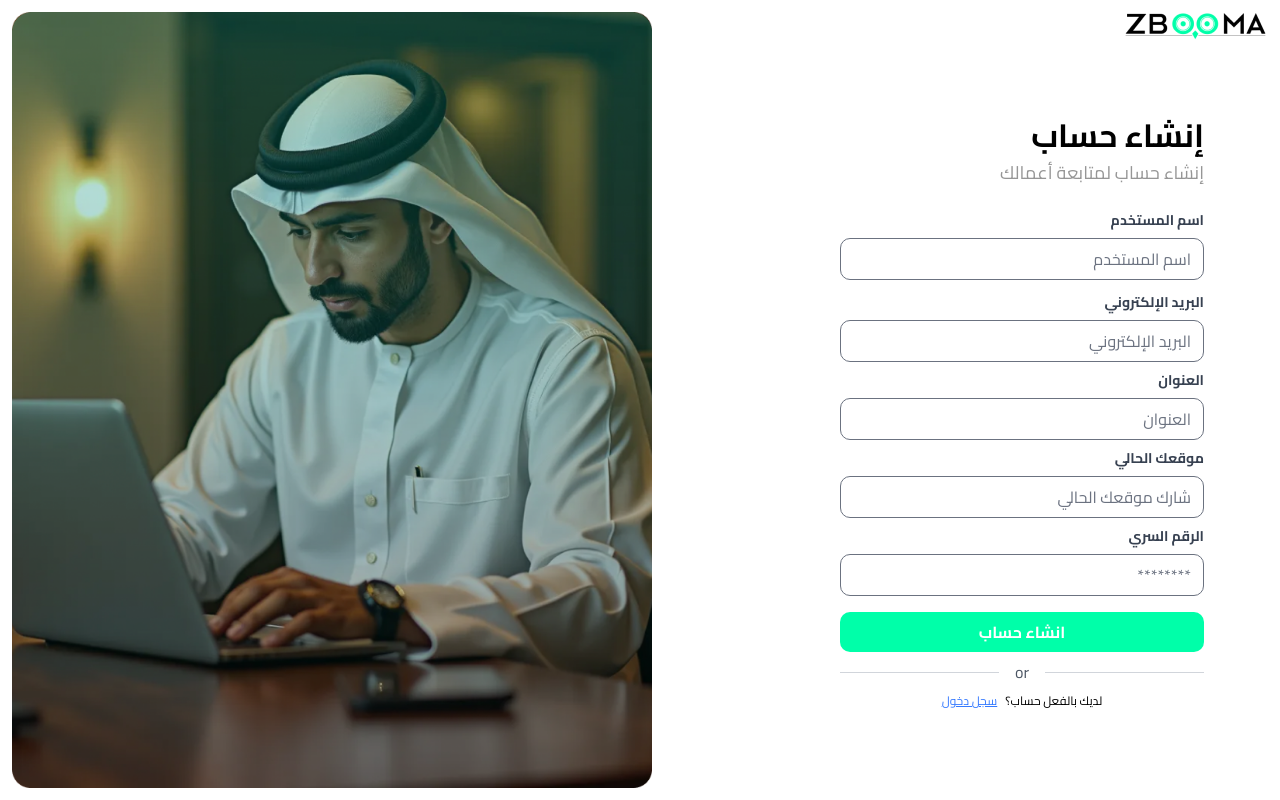
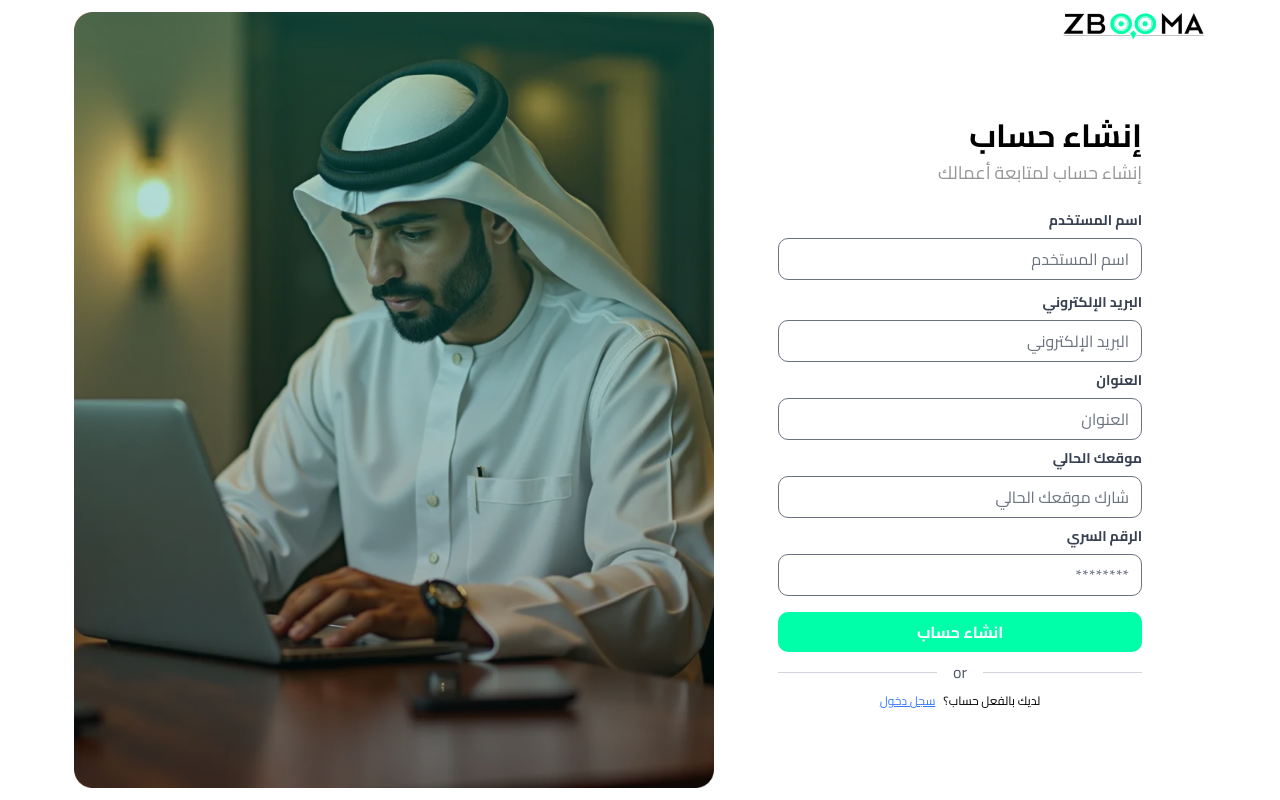
Before and after one commit to faresibrahim081/crm-system, a React (Vite) app: page / in a window 1280 px wide. Shown: the top 800 px of the page. Built offline with nearby package versions, Linux system fonts and the light colour scheme.

Commit message:
Merge branch 'pr/7' into amratta

```diff
--- a/src/Components/Register/Register.jsx
+++ b/src/Components/Register/Register.jsx
@@ -7,16 +7,21 @@ import './Register.css';
 const Register = () => {
     return (
         <>
-        <div className='w-full h-screen flex items-center justify-between p-3'>
+            <div className='w-full h-screen flex gap-[%] items-center justify-center p-3'>
                 <div className='w-[2/3] h-full LS'>
-                <img src={leftSideimage} className='h-[100%] w-full object-contain'/>
+                    <div class="relative group h-[100%] w-full">
+                        <img src={leftSideimage} class="h-full w-full object-contain" alt="Image" />
+                        <div class="absolute text-right inset-0 flex items-center justify-center bg-white bg-opacity-80 text-black text-xl font-bold opacity-0 group-hover:opacity-100 transition-opacity duration-300">
+                            :أدخل بياناتك في الحقول التالية <br /><br />لإنشاء حساب جديد - <br />لإنشاء عقد - <br />لمتابعة مشاريعك - <br />للتواصل معنا -
+                        </div>
+                    </div>
                 </div>
                 <div className='w-[1/3] h-full flex items-center justify-between flex-col RS'>
                     <div className='h-[9%]'>
-                    <img src={topLeftSideimage}/>
+                        <img src={topLeftSideimage} />
                     </div>
                     <div className='h-[91%] flex items-center justify-around flex-col w-full '>
-                    <Form/>
+                        <Form />
                     </div>
                 </div>
             </div>
```
Lines whose indentation alone changed are shown as unchanged.
